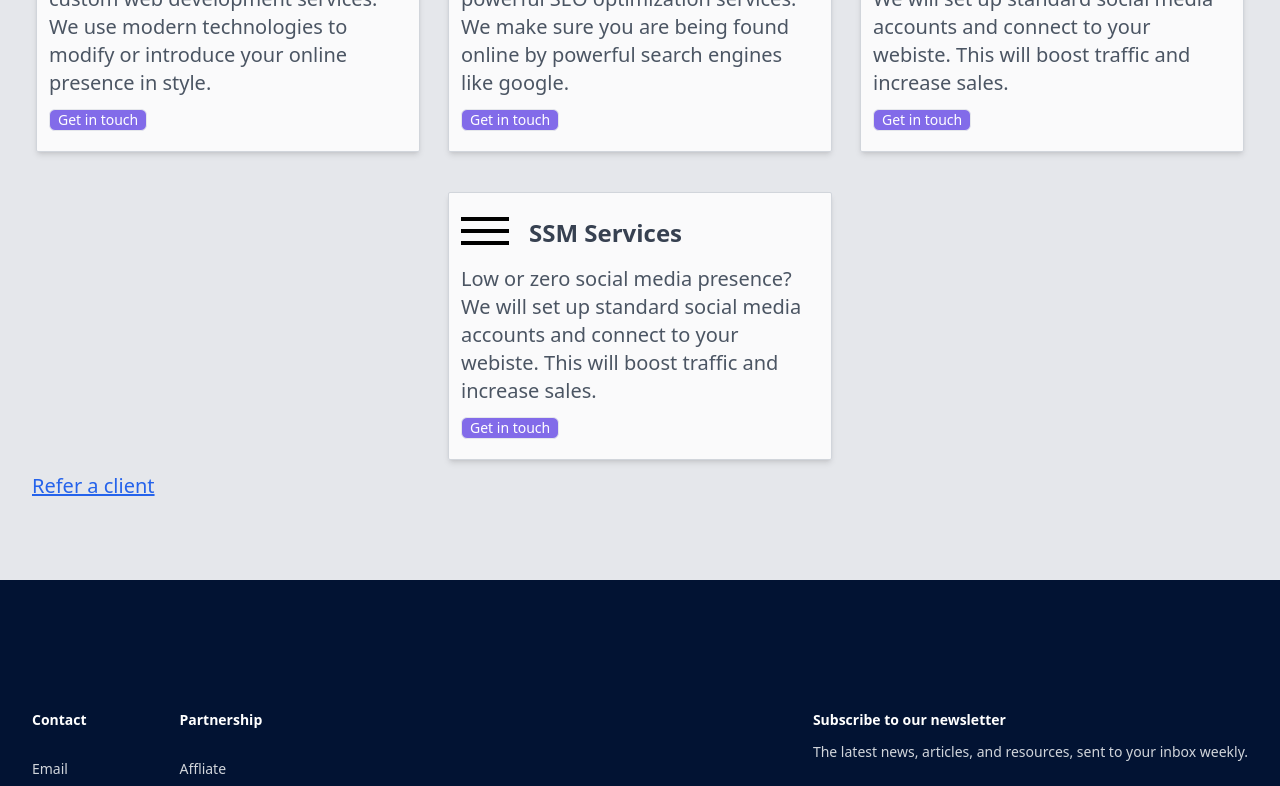
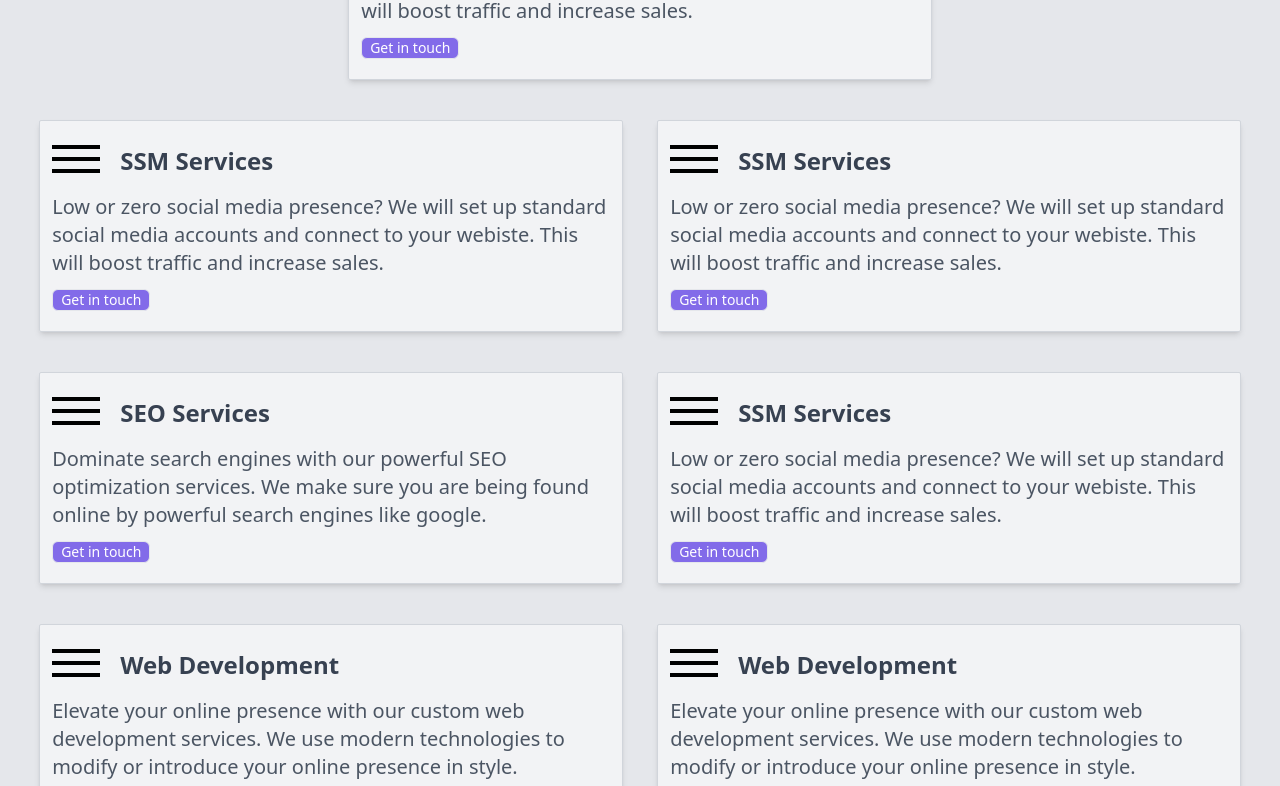
Before and after one commit to Gbanya-Michael/angia-website, a React (Vite) app: page /services in a window 1280 px wide. Shown: the part 480-1266 px from the top of the page. Built offline with nearby package versions, Linux system fonts and the light colour scheme; no server answers; a web font is replaced by a local one.

Commit message:
added drizzle

```diff
--- a/src/components/About.jsx
+++ b/src/components/About.jsx
@@ -65,7 +65,7 @@ export default function About() {
 
           <div
             onClick={openForm}
-            className="bg-white dark:bg-black  text-white  border-2 border-black dark:border-main2  dark:hover:border-main2/80 w-full text-center p-0.5 mt-10 rounded-md "
+            className="bg-white dark:bg-black cursor-pointer  text-white  border-2 border-black dark:border-main2  dark:hover:border-main2/80 w-full text-center p-0.5 mt-10 rounded-md "
           >
             <p className=" text-white text-lg w-full text-center p-1 rounded-md  bg-black hover:bg-black/80 dark:bg-main2 dark:hover:bg-main2/80">
               Need a solution? We are happy to help. Click here!
--- a/src/components/Home.jsx
+++ b/src/components/Home.jsx
@@ -65,6 +65,9 @@ export default function Home() {
     }
     if (weather && weather.main === "Fog") {
       return fog;
+    }
+    if (weather && weather.main === "Drizzle") {
+      return rain;
     }
     return defaultBg;
   };
--- a/src/components/Services.jsx
+++ b/src/components/Services.jsx
@@ -23,7 +23,7 @@ export default function Services() {
         <ReferalFormModal />
         <Container>
           <div className="py-20">
-            <div className="lg:w-1/2 px-3 lg:mx-auto bg-white/50 my-5 shadow-lg dark:bg-black rounded-sm">
+            <div className=" lg:w-[48%]   px-3 mx-auto bg-white/50 my-5 shadow-lg dark:bg-black rounded-sm">
               <h1 className="py-5 text-center font-semibold text-xl font-serif  md:text-3xl text-gray-800 dark:text-white/80 ">
                 Services
               </h1>
@@ -34,13 +34,13 @@ export default function Services() {
                 Africa and Australia.
               </p>
             </div>
-            <div className=" mt-20">
+            <div className=" mt-10">
               <div>
-                <ul className="md:flex flex-wrap justify-between gap-5 mt-5">
+                <ul className="md:flex flex-wrap-reverse justify-between gap-5 mt-5">
                   {services.map((service) => (
                     <li
                       key={service.id}
-                      className="mx-auto mt-5 px-3 h-50 max-w-96 md:w-96 py-5 border border-1  border-gray-300 bg-white/80 dark:bg-black dark:border-white/50 rounded-sm shadow-md"
+                      className="mx-auto mt-5 px-3 h-50 max-w-[45rem] md:w-[48%] py-5 border border-1  border-gray-300 bg-white/50 dark:bg-black dark:border-white/80 rounded-sm shadow-md"
                     >
                       <div className="flex gap-5 py-1 ">
                         <div className="flex flex-col gap-2">
--- a/src/data/useData.js
+++ b/src/data/useData.js
@@ -89,6 +89,13 @@ export const homeSlides = [
 // data for services
 export const services = [
   {
+    id: "0",
+    title: "Web Development",
+    description: `Elevate your online presence with our custom web development
+                    services. We use modern technologies to modify or introduce your online
+                    presence in style.`,
+  },
+  {
     id: "1",
     title: "Web Development",
     description: `Elevate your online presence with our custom web development
@@ -117,4 +124,18 @@ export const services = [
      and connect to your webiste. This will
      boost traffic and increase sales.`,
   },
+  {
+    id: "5",
+    title: "SSM Services",
+    description: `Low or zero social media presence? We will set up standard social media accounts
+     and connect to your webiste. This will
+     boost traffic and increase sales.`,
+  },
+  {
+    id: "6",
+    title: "SSM Services",
+    description: `Low or zero social media presence? We will set up standard social media accounts
+     and connect to your webiste. This will
+     boost traffic and increase sales.`,
+  },
 ];
--- a/src/hooks/useApi.js
+++ b/src/hooks/useApi.js
@@ -1,5 +1,9 @@
 import { useEffect, useState } from "react";
 import axios from "axios";
+
+const LOCATION_URL = import.meta.env.VITE_LOCATION_API;
+
+const WEATHER_URl = import.meta.env.VITE_WEATHER_API;
 
 const API_KEY = import.meta.env.VITE_OPENWEATHER_API_KEY;
 
@@ -8,11 +12,11 @@ export const locationInfo = () => {
 
   const getUserLocation = async () => {
     try {
-      const response = await axios.get("https://ipapi.co/json/");
+      const response = await axios.get(LOCATION_URL);
       const data = response?.data;
       setLocationData(data);
     } catch (error) {
-      error("Error fetching user location");
+      error.response;
     }
   };
 
@@ -34,11 +38,10 @@ export const useWeather = (locationData) => {
         const lat = locationData?.latitude;
         const lon = locationData?.longitude;
 
-        // Ensure non-empty values
         if (lat !== undefined && lon !== undefined) {
-          // const res = await axios.get(
-          //   `https://api.openweathermap.org/data/2.5/onecall?lat=${lat}&lon=${lon}&units=metric&appid=${API_KEY}`
-          // );
+          const res = await axios.get(
+            `${WEATHER_URl}lat=${lat}&lon=${lon}&units=metric&appid=${API_KEY}`
+          );
           const data = res?.data;
           setWeatherData(data);
         }
```
